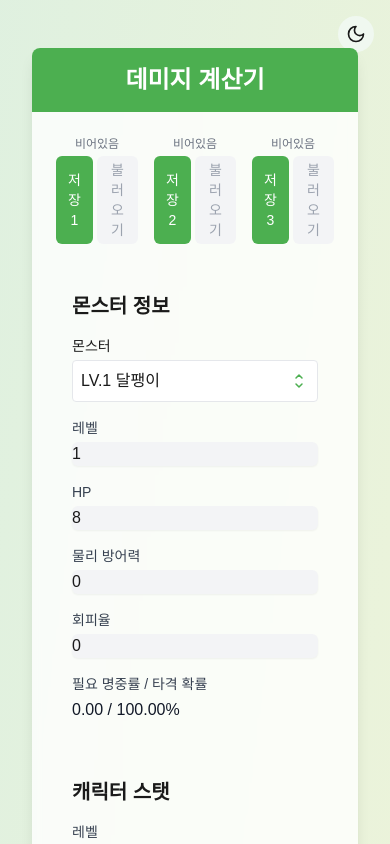
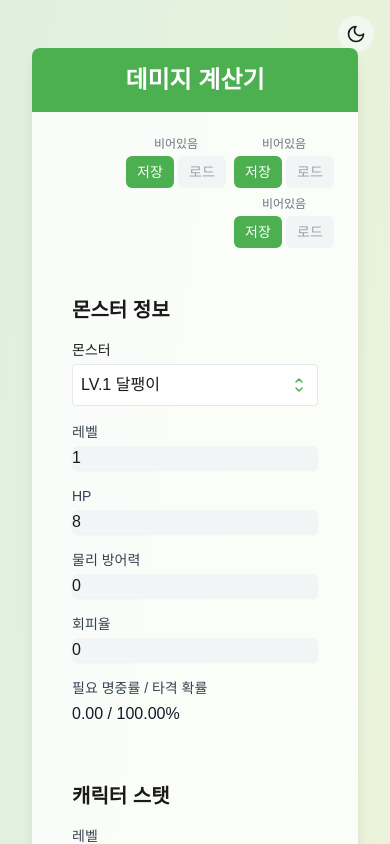
Before and after one commit to myungwoo/damage-calculator, a Next.js app: page / in a window 390 px wide. Shown: the top 844 px of the page. Built offline with nearby package versions, Linux system fonts and the light colour scheme.

Commit message:
모바일에서 저장/불러오기 버튼이 이상하게 보이는 문제 수정

```diff
--- a/app/components/DamageCalculator.tsx
+++ b/app/components/DamageCalculator.tsx
@@ -75,10 +75,10 @@ export default function DamageCalculator() {
               <h1 className="text-2xl font-bold text-center">데미지 계산기</h1>
             </div>
             <div className="p-6">
-              <div className="flex justify-end gap-4 mb-8">
+              <div className="flex flex-wrap justify-end gap-2 mb-8">
                 {Array.from({ length: 3 }).map((_, index) => (
-                  <div key={index} className="flex flex-col gap-1">
-                    <div className="text-xs text-gray-500 dark:text-gray-400 text-center">
+                  <div key={index} className="flex flex-col items-center gap-1">
+                    <div className="text-xs text-gray-500 dark:text-gray-400">
                       {saves[index]
                         ? formatSaveDate(saves[index]!.timestamp)
                         : '비어있음'}
@@ -86,25 +86,25 @@ export default function DamageCalculator() {
                     <div className="flex gap-1">
                       <button
                         onClick={() => handleSave(index)}
-                        className="px-3 py-1 bg-primary text-white rounded-md hover:bg-primary/80 focus:outline-none focus:ring-2 focus:ring-primary text-sm"
+                        className="w-12 h-8 bg-primary text-white rounded-md hover:bg-primary/80 focus:outline-none focus:ring-2 focus:ring-primary text-sm"
                       >
-                        저장 {index + 1}
+                        저장
                       </button>
                       <button
                         onClick={() => handleLoad(index)}
                         disabled={!saves[index]}
-                        className={`px-3 py-1 rounded-md text-sm ${
+                        className={`w-12 h-8 rounded-md text-sm ${
                           saves[index]
                             ? 'bg-primary/10 hover:bg-primary/20 dark:bg-primary/20 dark:hover:bg-primary/30 focus:outline-none focus:ring-2 focus:ring-primary'
                             : 'bg-gray-100 dark:bg-gray-700 text-gray-400 dark:text-gray-500 cursor-not-allowed'
                         }`}
                       >
-                        불러오기
+                        로드
                       </button>
                       {saves[index] && (
                         <button
                           onClick={() => handleDelete(index)}
-                          className="px-3 py-1 bg-red-500 text-white rounded-md hover:bg-red-600 focus:outline-none focus:ring-2 focus:ring-red-500 text-sm"
+                          className="w-12 h-8 bg-red-500 text-white rounded-md hover:bg-red-600 focus:outline-none focus:ring-2 focus:ring-red-500 text-sm"
                         >
                           삭제
                         </button>
```
